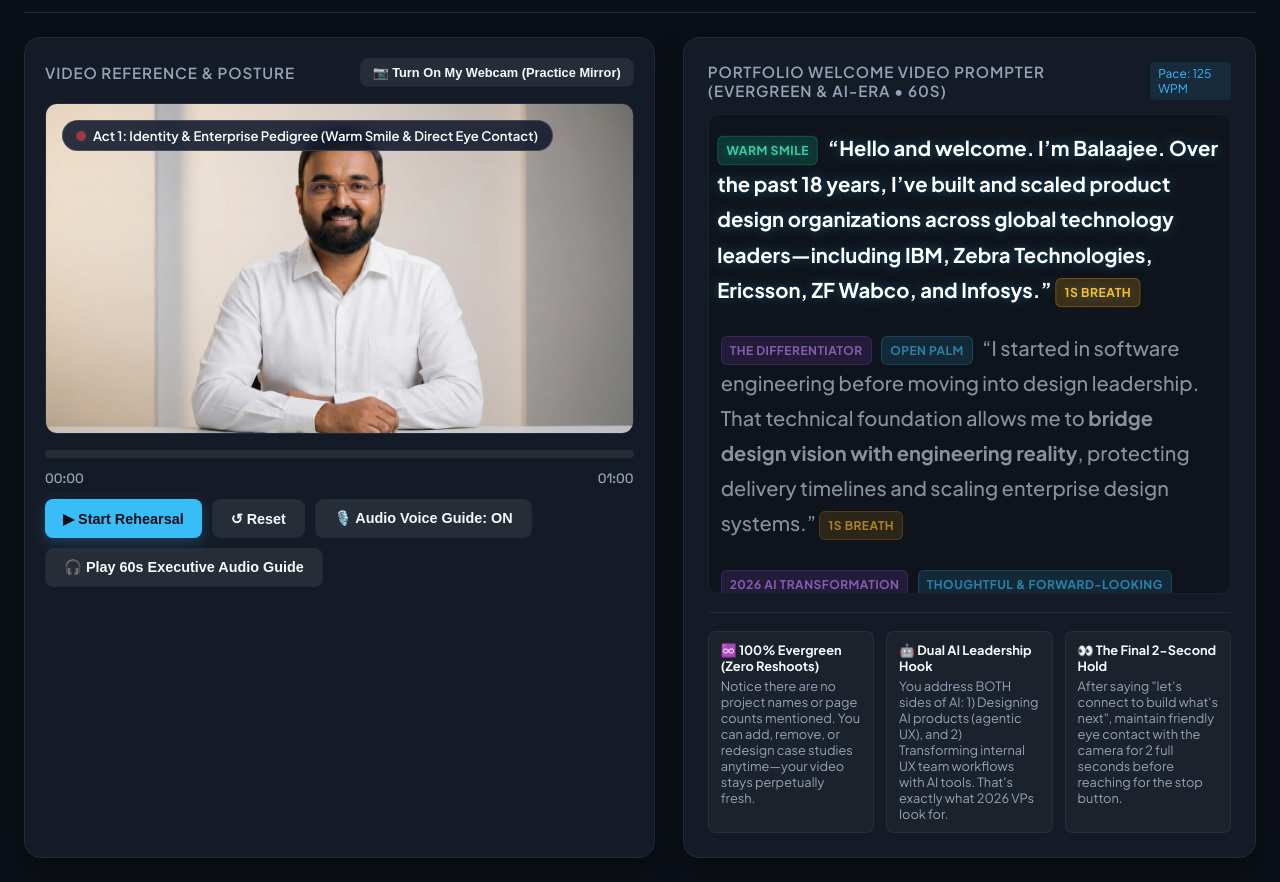
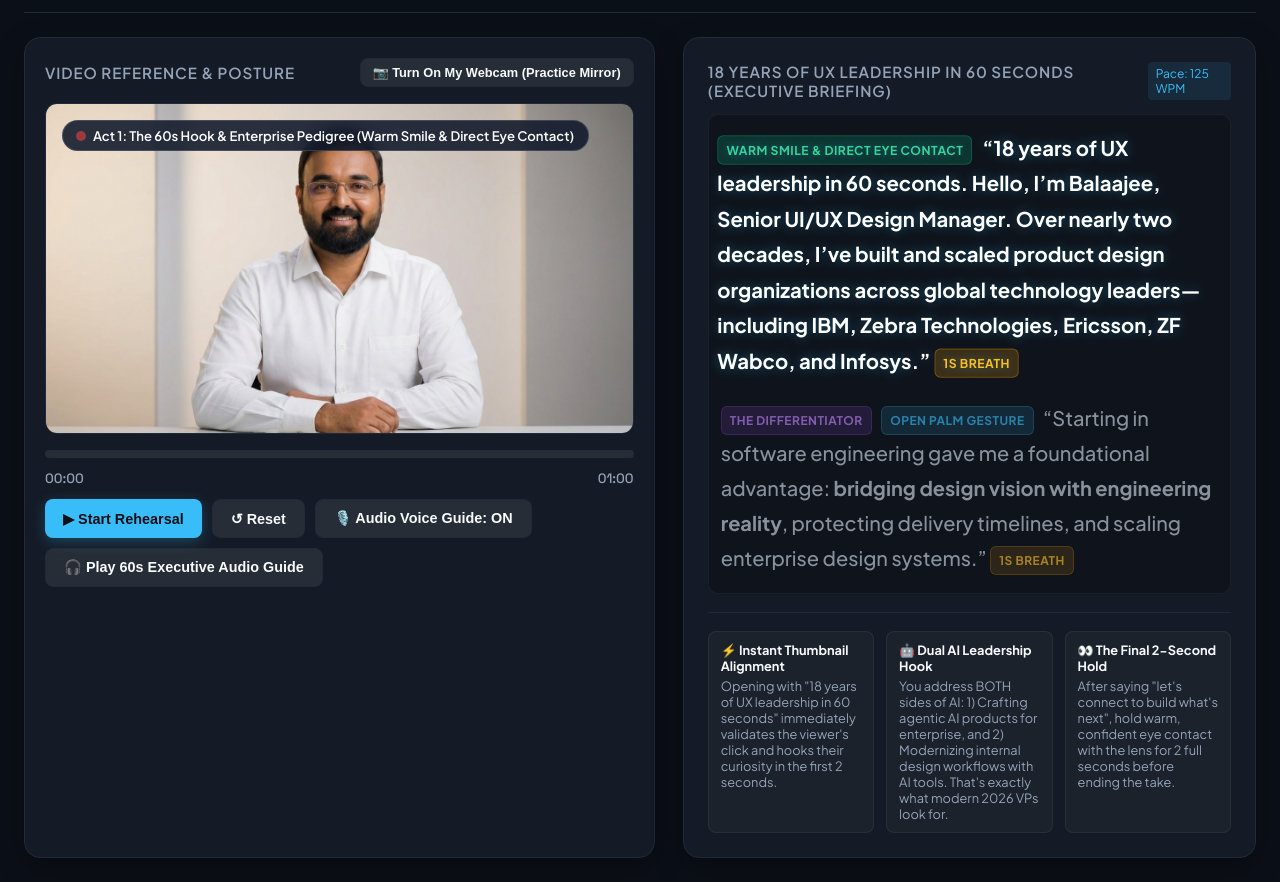
Before and after one commit to vrbberaj/resume-code, a website: page rehearsal.html in a window 1280 px wide. Shown: the part 75-957 px from the top of the page. Drawn offline with Linux system fonts and the light colour scheme.

Commit message:
Update teleprompter and transcripts to 18 Years in 60s Briefing script

```diff
--- a/rehearsal.html
+++ b/rehearsal.html
@@ -389,7 +389,7 @@
         🎯 BEAT Interview Intro (75s)
       </button>
       <button id="tabWelcome" class="mode-tab" onclick="switchMode('welcome')">
-        🎬 Portfolio Welcome Video (52s)
+        🎬 18 Years in 60s Briefing
       </button>
     </div>
 
@@ -530,55 +530,55 @@
         `
       },
       welcome: {
-        title: "Portfolio Welcome Video Prompter (Evergreen & AI-Era • 60s)",
+        title: "18 Years of UX Leadership in 60 Seconds (Executive Briefing)",
         duration: 60,
         durationFormatted: "01:00",
         headerDuration: "55–60s",
-        fullText: "Hello and welcome. I’m Balaajee. Over the past 18 years, I’ve built and scaled product design organizations across global technology leaders—including IBM, Zebra Technologies, Ericsson, ZF Wabco, and Infosys. I started in software engineering before moving into design leadership. That technical foundation allows me to bridge design vision with engineering reality, protecting delivery timelines and scaling enterprise design systems. Today, a key focus is driving the AI transformation in UX: both designing trusted, agentic AI experiences for enterprise software, and modernizing our internal design workflows with AI-accelerated research and prototyping. As you explore my work, you'll see how my teams turn complex technical ecosystems into high-adoption products. Take a look around, and let’s connect to build what's next.",
+        fullText: "18 years of UX leadership in 60 seconds. Hello, I’m Balaajee, Senior UI/UX Design Manager. Over nearly two decades, I’ve built and scaled product design organizations across global technology leaders—including IBM, Zebra Technologies, Ericsson, ZF Wabco, and Infosys. Starting in software engineering gave me a foundational advantage: bridging design vision with engineering reality, protecting delivery timelines, and scaling enterprise design systems. Today, my focus is driving the AI transformation in UX: crafting explainable, agentic AI experiences for enterprise software, while modernizing our design workflows with AI-accelerated research, prototyping, and governance. My squads turn complex technical ecosystems into high-adoption software. Take a look at my flagship case studies below, and let’s connect to build what’s next.",
         timeline: [
-          { start: 0, end: 12, lineId: 'line1', frame: 'frame1', cue: 'Act 1: Identity & Enterprise Pedigree (Warm Smile & Direct Eye Contact)' },
-          { start: 12, end: 26, lineId: 'line2', frame: 'frame2', cue: 'Act 2: The Differentiator (Engineer to Design Leader • Grounded)' },
-          { start: 26, end: 44, lineId: 'line3', frame: 'frame2', cue: 'Act 3: 2026 AI Transformation & UX Workflows (Forward Lean • Visionary)' },
-          { start: 44, end: 60, lineId: 'line4', frame: 'frame3', cue: 'Act 4: Evergreen Invitation & Closing (Warm Eye Contact • Hold 2s)' }
+          { start: 0, end: 12, lineId: 'line1', frame: 'frame1', cue: 'Act 1: The 60s Hook & Enterprise Pedigree (Warm Smile & Direct Eye Contact)' },
+          { start: 12, end: 26, lineId: 'line2', frame: 'frame2', cue: 'Act 2: The Core Differentiator (Software Engineer to Design Leader)' },
+          { start: 26, end: 44, lineId: 'line3', frame: 'frame2', cue: 'Act 3: 2026 AI Transformation & Systems (Forward Lean • Thoughtful)' },
+          { start: 44, end: 60, lineId: 'line4', frame: 'frame3', cue: 'Act 4: High-Adoption Impact & Closing (Warm Eye Contact • Hold 2s)' }
         ],
         html: `
           <p id="line1" class="active-sentence">
-            <span class="coach-pill cue-smile">Warm Smile</span>
-            “Hello and welcome. I’m <strong>Balaajee</strong>. Over the past 18 years, I’ve built and scaled product design organizations across global technology leaders—including <strong>IBM</strong>, <strong>Zebra Technologies</strong>, <strong>Ericsson</strong>, <strong>ZF Wabco</strong>, and <strong>Infosys</strong>.”
+            <span class="coach-pill cue-smile">Warm Smile & Direct Eye Contact</span>
+            “<strong>18 years of UX leadership in 60 seconds.</strong> Hello, I’m <strong>Balaajee</strong>, Senior UI/UX Design Manager. Over nearly two decades, I’ve built and scaled product design organizations across global technology leaders—including <strong>IBM</strong>, <strong>Zebra Technologies</strong>, <strong>Ericsson</strong>, <strong>ZF Wabco</strong>, and <strong>Infosys</strong>.”
             <span class="coach-pill cue-pause">1s Breath</span>
           </p>
 
           <p id="line2">
             <span class="coach-pill cue-framework">The Differentiator</span>
-            <span class="coach-pill cue-gesture">Open Palm</span>
-            “I started in software engineering before moving into design leadership. That technical foundation allows me to <strong>bridge design vision with engineering reality</strong>, protecting delivery timelines and scaling enterprise design systems.”
+            <span class="coach-pill cue-gesture">Open Palm Gesture</span>
+            “Starting in software engineering gave me a foundational advantage: <strong>bridging design vision with engineering reality</strong>, protecting delivery timelines, and scaling enterprise design systems.”
             <span class="coach-pill cue-pause">1s Breath</span>
           </p>
 
           <p id="line3">
             <span class="coach-pill cue-framework">2026 AI Transformation</span>
             <span class="coach-pill cue-gesture">Thoughtful & Forward-Looking</span>
-            “Today, a key focus is driving the <strong>AI transformation in UX</strong>: both designing trusted, agentic AI experiences for enterprise software, and modernizing our internal design workflows with <strong>AI-accelerated research, prototyping, and governance</strong>.”
+            “Today, my focus is driving the <strong>AI transformation in UX</strong>: crafting explainable, agentic AI experiences for enterprise software, while modernizing our design workflows with <strong>AI-accelerated research, prototyping, and governance</strong>.”
             <span class="coach-pill cue-pause">1s Breath</span>
           </p>
 
           <p id="line4">
-            <span class="coach-pill cue-smile">Warm Closing Invitation</span>
-            “As you explore my work, you'll see how my teams turn complex technical ecosystems into high-adoption products. <strong>Take a look around, and let’s connect to build what's next.</strong>”
+            <span class="coach-pill cue-smile">High-Adoption Impact & Call to Action</span>
+            “My squads turn complex technical ecosystems into high-adoption software. <strong>Take a look at my flagship case studies below, and let’s connect to build what’s next.</strong>”
           </p>
         `,
         tips: `
           <div class="tip-box">
-            <div class="tip-title">♾️ 100% Evergreen (Zero Reshoots)</div>
-            <div>Notice there are no project names or page counts mentioned. You can add, remove, or redesign case studies anytime—your video stays perpetually fresh.</div>
+            <div class="tip-title">⚡ Instant Thumbnail Alignment</div>
+            <div>Opening with "18 years of UX leadership in 60 seconds" immediately validates the viewer's click and hooks their curiosity in the first 2 seconds.</div>
           </div>
           <div class="tip-box">
             <div class="tip-title">🤖 Dual AI Leadership Hook</div>
-            <div>You address BOTH sides of AI: 1) Designing AI products (agentic UX), and 2) Transforming internal UX team workflows with AI tools. That's exactly what 2026 VPs look for.</div>
+            <div>You address BOTH sides of AI: 1) Crafting agentic AI products for enterprise, and 2) Modernizing internal design workflows with AI tools. That's exactly what modern 2026 VPs look for.</div>
           </div>
           <div class="tip-box">
             <div class="tip-title">👀 The Final 2-Second Hold</div>
-            <div>After saying "let's connect to build what's next", maintain friendly eye contact with the camera for 2 full seconds before reaching for the stop button.</div>
+            <div>After saying "let's connect to build what's next", hold warm, confident eye contact with the lens for 2 full seconds before ending the take.</div>
           </div>
         `
       }
```
Also changed, not shown: hero-comparison.html (+2 -2 lines).
